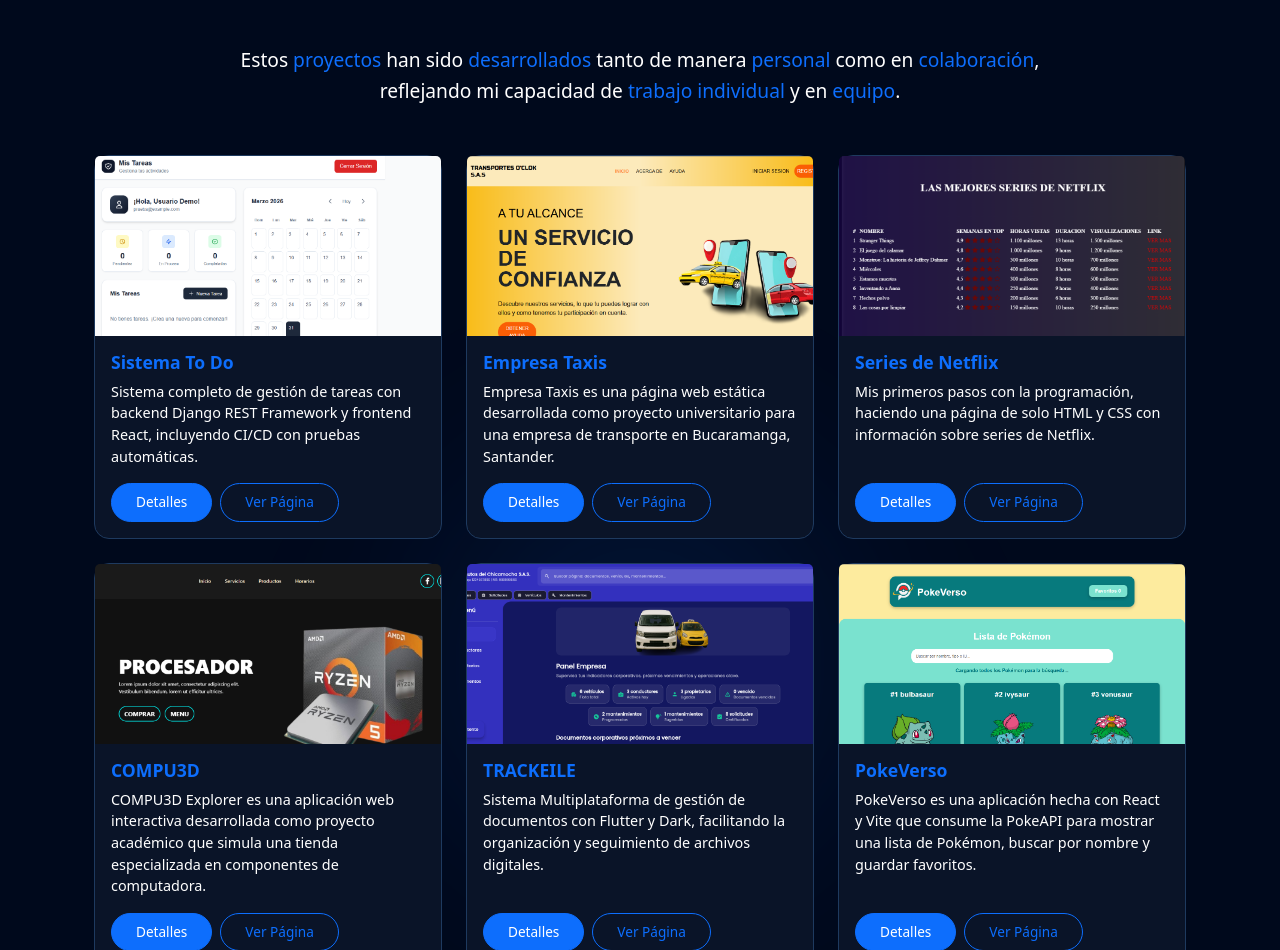
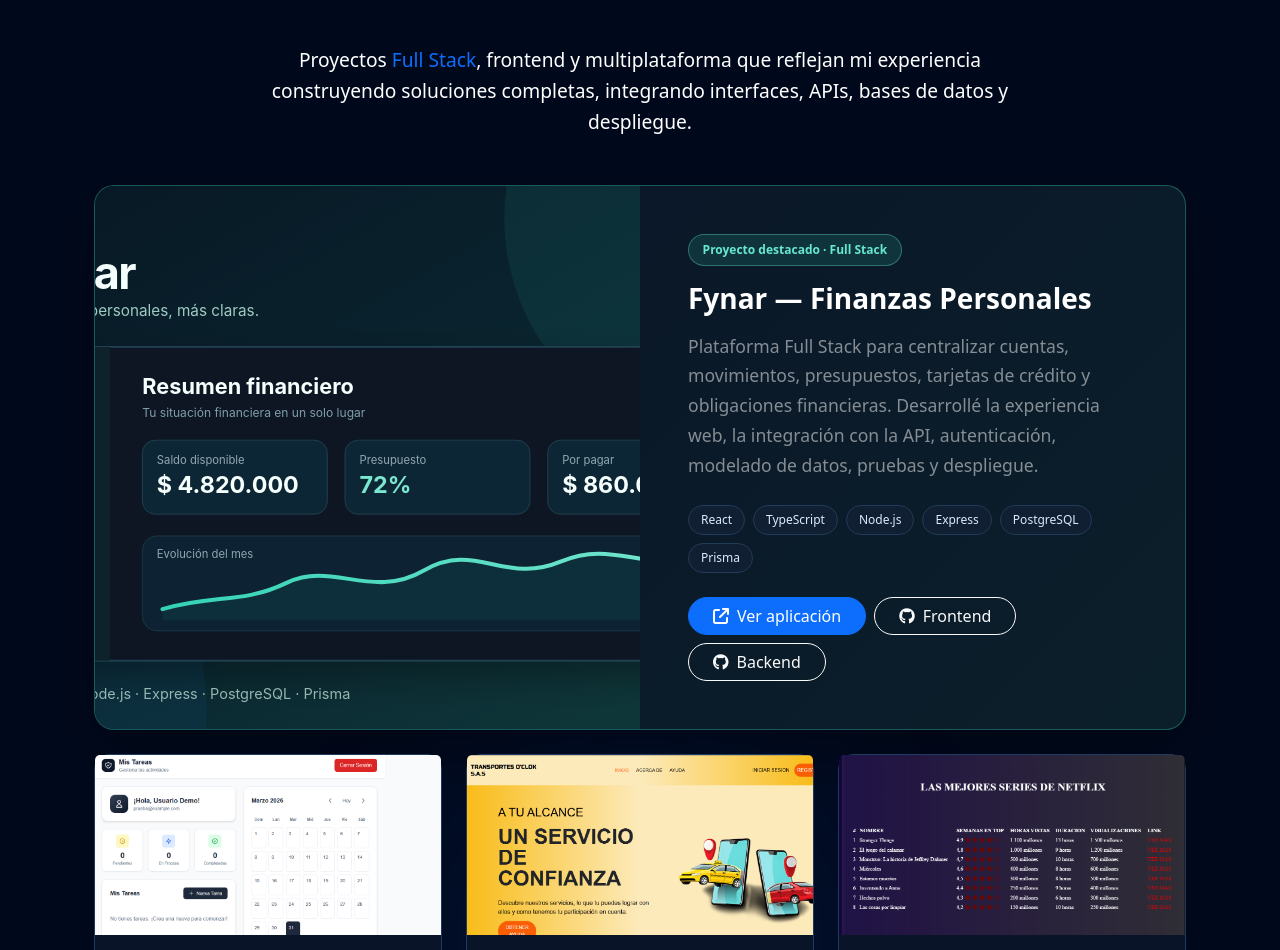
Before and after one commit to MelgarejoMaycol/Portafolio, a React (Vite) app: page / in a window 1280 px wide. Shown: the part 1702-2652 px from the top of the page. Built offline with nearby package versions, Linux system fonts and the light colour scheme.

Commit message:
feat: destacar Fynar y agregar conocimientos en Vue

```diff
--- a/src/components/Herramientas.jsx
+++ b/src/components/Herramientas.jsx
@@ -12,14 +12,20 @@ export default function Herramientas() {
           url: 'https://reactjs.org/'
         },
         {
+          nombre: 'TypeScript',
+          logo: 'https://cdn.jsdelivr.net/gh/devicons/devicon/icons/typescript/typescript-original.svg',
+          url: 'https://www.typescriptlang.org/'
+        },
+        {
           nombre: 'JavaScript',
           logo: 'https://cdn.jsdelivr.net/gh/devicons/devicon/icons/javascript/javascript-original.svg',
           url: 'https://developer.mozilla.org/en-US/docs/Web/JavaScript/'
         },
         {
-          nombre: 'TypeScript',
-          logo: 'https://cdn.jsdelivr.net/gh/devicons/devicon/icons/typescript/typescript-original.svg',
-          url: 'https://www.typescriptlang.org/'
+          nombre: 'Vue.js',
+          logo: 'https://cdn.jsdelivr.net/gh/devicons/devicon/icons/vuejs/vuejs-original.svg',
+          url: 'https://vuejs.org/',
+          nivel: 'Conocimientos'
         },
         {
           nombre: 'HTML5',
@@ -77,14 +83,14 @@ export default function Herramientas() {
       titulo: 'Datos y flujo',
       herramientas: [
         {
+          nombre: 'PostgreSQL',
+          logo: 'https://cdn.jsdelivr.net/gh/devicons/devicon/icons/postgresql/postgresql-original.svg',
+          url: 'https://www.postgresql.org/'
+        },
+        {
           nombre: 'MySQL',
           logo: 'https://cdn.jsdelivr.net/gh/devicons/devicon/icons/mysql/mysql-original.svg',
           url: 'https://www.mysql.com/'
-        },
-        {
-          nombre: 'PostgreSQL',
-          logo: 'https://cdn.jsdelivr.net/gh/devicons/devicon/icons/postgresql/postgresql-original.svg',
-          url: 'https://www.postgresql.org/'
         },
         {
           nombre: 'Git',
@@ -120,12 +126,12 @@ export default function Herramientas() {
 
       <div className="container px-2 px-md-4" style={{ position: 'relative', zIndex: 1 }}>
         <div className="text-center mb-4 mb-md-5">
-          <h2 className="section-title text-white mb-3 mb-md-4">Herramientas y tecnologias</h2>
+          <h2 className="section-title text-white mb-3 mb-md-4">Herramientas y tecnologías</h2>
         </div>
 
         <div className="text-center mb-5">
           <p className="text-primary fw-bold herramientas-resumen">
-            React - TypeScript - Laravel - PHP - Java - Spring Boot - MySQL - PostgreSQL - JavaScript - Node.js - Express - Bootstrap - Git - XAMPP
+            React - TypeScript - JavaScript - Vue.js (conocimientos) - Node.js - Express - Laravel - PHP - Java - Spring Boot - PostgreSQL - MySQL - Bootstrap - Git - XAMPP
           </p>
         </div>
 
@@ -141,7 +147,7 @@ export default function Herramientas() {
                     target="_blank"
                     rel="noopener noreferrer"
                     className="herramientas-item"
-                    title={herramienta.nombre}
+                    title={herramienta.nivel ? `${herramienta.nombre} · ${herramienta.nivel}` : herramienta.nombre}
                   >
                     <div className="herramientas-icon">
                       <img
@@ -150,6 +156,18 @@ export default function Herramientas() {
                       />
                     </div>
                     <span>{herramienta.nombre}</span>
+                    {herramienta.nivel && (
+                      <small
+                        style={{
+                          color: '#8fb9ff',
+                          fontSize: '0.7rem',
+                          marginTop: '0.2rem',
+                          fontWeight: 600
+                        }}
+                      >
+                        {herramienta.nivel}
+                      </small>
+                    )}
                   </a>
                 ))}
               </div>
--- a/src/components/Proyectos.jsx
+++ b/src/components/Proyectos.jsx
@@ -1,4 +1,5 @@
 import React from 'react'
+import ProyectoFynar from '../../public/ProyectoFynar.svg'
 import proyectoToDo from '../../public/Proyecto TO_DO.png'
 import proyectoTaxis from '../../public/ProyectoTaxis.png'
 import proyectoCompu from '../../public/ProyectoCompu3D.png'
@@ -11,6 +12,19 @@ import RecetasFrontTS from '../../public/ProyectoRecetas_Front_TS.png'
 
 export default function Proyectos() {
   const proyectos = [
+    {
+      id: 'fynar',
+      titulo: 'Fynar — Finanzas Personales',
+      descripcion:
+        'Plataforma Full Stack para centralizar cuentas, movimientos, presupuestos, tarjetas de crédito y obligaciones financieras. Desarrollé la experiencia web, la integración con la API, autenticación, modelado de datos, pruebas y despliegue.',
+      imagen: ProyectoFynar,
+      stack: ['React', 'TypeScript', 'Node.js', 'Express', 'PostgreSQL', 'Prisma'],
+      linkDetalles: 'https://github.com/MelgarejoMaycol/frontFynar',
+      linkBackend: 'https://github.com/MelgarejoMaycol/BackFynar',
+      linkPagina: 'https://fynar.vercel.app/',
+      estado: 'completo',
+      destacado: true
+    },
     {
       id: 1,
       titulo: 'Sistema To Do',
@@ -32,7 +46,7 @@ export default function Proyectos() {
     {
       id: 3,
       titulo: 'Series de Netflix',
-      descripcion: 'Mis primeros pasos con la programación, haciendo una página de solo HTML y CSS con información sobre series de Netflix.',
+      descripcion: 'Proyecto inicial de HTML y CSS enfocado en estructura semántica, estilos y presentación de información sobre series de Netflix.',
       imagen: ProyectoSeries,
       linkDetalles: 'https://github.com/MelgarejoMaycol/Series-de-Netflix',
       linkPagina: 'https://melgarejomaycol.github.io/Series-de-Netflix/',
@@ -50,7 +64,7 @@ export default function Proyectos() {
     {
       id: 5,
       titulo: 'TRACKEILE',
-      descripcion: 'Sistema Multiplataforma de gestión de documentos con Flutter y Dark, facilitando la organización y seguimiento de archivos digitales.',
+      descripcion: 'Sistema multiplataforma de gestión documental con Flutter y Dart, orientado a la organización y seguimiento de archivos digitales.',
       imagen: proyectoTrackFile,
       linkDetalles: documentoTrackFile,
       linkPagina: 'https://trackfile.vercel.app/',
@@ -59,7 +73,7 @@ export default function Proyectos() {
     {
       id: 6,
       titulo: 'PokeVerso',
-      descripcion: 'PokeVerso es una aplicación hecha con React y Vite que consume la PokeAPI para mostrar una lista de Pokémon, buscar por nombre y guardar favoritos.',
+      descripcion: 'Aplicación desarrollada con React y Vite que consume la PokeAPI para consultar Pokémon, realizar búsquedas y gestionar favoritos.',
       imagen: ProyectoPokeVerso,
       linkDetalles: 'https://github.com/MelgarejoMaycol/PokeVerso',
       linkPagina: 'https://poke-verso.vercel.app/',
@@ -68,7 +82,7 @@ export default function Proyectos() {
     {
       id: 7,
       titulo: 'Recetas-Api',
-      descripcion: 'API REST para gestionar recetas, usuarios, categorias, ingredientes, preparaciones, comentarios y favoritos, el servidor puede tardar unos minutos en encender la primera vez.',
+      descripcion: 'API REST para gestionar recetas, usuarios, categorías, ingredientes, preparaciones, comentarios y favoritos. El servidor puede tardar unos minutos en iniciar la primera vez.',
       imagen: ProyectoRecetas_Api,
       linkDetalles: 'https://github.com/MelgarejoMaycol/recetas-api',
       linkPagina: 'https://recetas-api-j4p8.onrender.com/',
@@ -77,7 +91,7 @@ export default function Proyectos() {
     {
       id: 8,
       titulo: 'Recetas-Front-TS',
-      descripcion: 'Frontend de la aplicación de recetas, desarrollado con React y TypeScript, consumiendo la API de recetas para mostrar y gestionar recetas, usuarios y favoritos.',
+      descripcion: 'Frontend de la aplicación de recetas desarrollado con React y TypeScript, integrado con una API REST para gestionar recetas, usuarios y favoritos.',
       imagen: RecetasFrontTS,
       linkDetalles: 'https://github.com/MelgarejoMaycol/Recetas-TS',
       linkPagina: 'https://recetas-ts.vercel.app/',
@@ -87,7 +101,6 @@ export default function Proyectos() {
 
   return (
     <section className="proyectos py-3 py-md-5" id="proyectos" style={{ backgroundColor: '#00091c', minHeight: 'auto', position: 'relative', overflow: 'hidden' }}>
-      {/* Luz de fondo */}
       <div
         style={{
           position: 'absolute',
@@ -105,24 +118,115 @@ export default function Proyectos() {
       />
 
       <div className="container px-2 px-md-4" style={{ position: 'relative', zIndex: 1 }}>
-        {/* Título */}
         <div className="text-center mb-4 mb-md-5">
           <h2 className="section-title text-white mb-3 mb-md-4">Proyectos</h2>
         </div>
 
-        {/* Descripción */}
         <div className="text-center mb-5 mb-md-5">
           <p className="text-white" style={{ fontSize: '1.2rem', lineHeight: '1.6', maxWidth: '800px', margin: '0 auto' }}>
-            Estos <span className="text-primary">proyectos</span> han sido <span className="text-primary">desarrollados</span> tanto de manera <span className="text-primary">personal</span> como en <span className="text-primary">colaboración</span>, reflejando mi capacidad de <span className="text-primary">trabajo individual</span> y en <span className="text-primary">equipo</span>.
+            Proyectos <span className="text-primary">Full Stack</span>, frontend y multiplataforma que reflejan mi experiencia construyendo soluciones completas, integrando interfaces, APIs, bases de datos y despliegue.
           </p>
         </div>
 
-        {/* Grid de proyectos */}
         <div className="row g-4">
-          {proyectos.map((proyecto) => (
+          {proyectos.map((proyecto) =>
+            proyecto.destacado ? (
+              <div key={proyecto.id} className="col-12">
+                <div
+                  className="card overflow-hidden"
+                  style={{
+                    background: 'linear-gradient(135deg, #0a1428 0%, #0b1f2a 100%)',
+                    border: '1px solid rgba(50, 208, 178, 0.35)',
+                    borderRadius: '20px',
+                    boxShadow: '0 20px 55px rgba(0, 0, 0, 0.3)'
+                  }}
+                >
+                  <div className="row g-0 align-items-stretch">
+                    <div className="col-lg-6">
+                      <img
+                        src={proyecto.imagen}
+                        alt={proyecto.titulo}
+                        style={{ width: '100%', height: '100%', minHeight: '290px', objectFit: 'cover' }}
+                      />
+                    </div>
+
+                    <div className="col-lg-6">
+                      <div className="card-body p-4 p-lg-5 h-100 d-flex flex-column justify-content-center">
+                        <div className="mb-3">
+                          <span
+                            className="badge rounded-pill"
+                            style={{
+                              backgroundColor: 'rgba(50, 208, 178, 0.14)',
+                              color: '#67e8cf',
+                              border: '1px solid rgba(103, 232, 207, 0.35)',
+                              padding: '0.55rem 0.85rem'
+                            }}
+                          >
+                            Proyecto destacado · Full Stack
+                          </span>
+                        </div>
+
+                        <h3 className="text-white fw-bold mb-3">{proyecto.titulo}</h3>
+
+                        <p className="text-white-50 mb-4" style={{ lineHeight: '1.7' }}>
+                          {proyecto.descripcion}
+                        </p>
+
+                        <div className="d-flex flex-wrap gap-2 mb-4">
+                          {proyecto.stack.map((tecnologia) => (
+                            <span
+                              key={tecnologia}
+                              className="badge rounded-pill"
+                              style={{
+                                backgroundColor: '#111f33',
+                                color: '#dbeafe',
+                                border: '1px solid #233a58',
+                                padding: '0.5rem 0.75rem',
+                                fontWeight: 500
+                              }}
+                            >
+                              {tecnologia}
+                            </span>
+                          ))}
+                        </div>
+
+                        <div className="d-flex flex-wrap gap-2">
+                          <a
+                            href={proyecto.linkPagina}
+                            target="_blank"
+                            rel="noopener noreferrer"
+                            className="btn btn-primary rounded-pill px-4"
+                          >
+                            <i className="fa-solid fa-arrow-up-right-from-square me-2"></i>
+                            Ver aplicación
+                          </a>
+                          <a
+                            href={proyecto.linkDetalles}
+                            target="_blank"
+                            rel="noopener noreferrer"
+                            className="btn btn-outline-light rounded-pill px-4"
+                          >
+                            <i className="fa-brands fa-github me-2"></i>
+                            Frontend
+                          </a>
+                          <a
+                            href={proyecto.linkBackend}
+                            target="_blank"
+                            rel="noopener noreferrer"
+                            className="btn btn-outline-light rounded-pill px-4"
+                          >
+                            <i className="fa-brands fa-github me-2"></i>
+                            Backend
+                          </a>
+                        </div>
+                      </div>
+                    </div>
+                  </div>
+                </div>
+              </div>
+            ) : (
               <div key={proyecto.id} className="col-lg-4 col-md-6 col-12">
                 <div className="card h-100" style={{ backgroundColor: '#0a1428', border: '1px solid #1e3a5f', borderRadius: '15px' }}>
-                {/* Imagen */}
                   <img
                     src={proyecto.imagen}
                     className="card-img-top"
@@ -130,7 +234,6 @@ export default function Proyectos() {
                     style={{ height: '180px', objectFit: 'cover' }}
                   />
 
-                {/* Contenido */}
                   <div className="card-body d-flex flex-column">
                     <h5 className="card-title text-primary fw-bold" style={{ fontSize: '1.1rem' }}>
                       {proyecto.titulo}
@@ -139,14 +242,12 @@ export default function Proyectos() {
                       {proyecto.descripcion}
                     </p>
 
-                  {/* Estado */}
                     {proyecto.estado === 'en-desarrollo' && (
                       <p className="text-info fw-bold mb-2" style={{ fontSize: '0.85rem' }}>
                         EN DESARROLLO
                       </p>
                     )}
 
-                  {/* Botones */}
                     <div className="d-flex gap-2">
                       {proyecto.estado === 'completo' && (
                         <a
@@ -174,7 +275,8 @@ export default function Proyectos() {
                   </div>
                 </div>
               </div>
-          ))}
+            )
+          )}
         </div>
       </div>
     </section>
--- a/src/components/SobreMi.jsx
+++ b/src/components/SobreMi.jsx
@@ -1,21 +1,19 @@
 import avatar from '../../public/avatar2.jpeg';
 import CVPDF from '../assets/CV_MaycolMelgarejo.pdf';
+
 export default function SobreMi() {
   return (
     <section className="sobre-mi py-3 py-md-5" id="sobre" style={{ backgroundColor: '#00091c', minHeight: '100vh' }}>
       <div className="container px-2 px-md-4">
-        {/* Título */}
         <div className="text-center mb-4 mb-md-5">
           <h2 className="section-title text-white mb-3 mb-md-4">Sobre mí!</h2>
         </div>
 
-        {/* Contenido principal */}
         <div className="row align-items-center g-4">
-          {/* Columna izquierda - Descripción */}
           <div className="col-xl-4 col-12 text-white mb-2 mb-xl-0 order-2 order-xl-1">
             <h3 className="text-primary fw-bold mb-2 mb-md-3 h2">Descripción</h3>
             <p className="text-white" style={{ lineHeight: '1.6', fontSize: '0.95rem' }}>
-              Soy <span className="text-primary">estudiante</span> próximo a graduarme de <span className="text-primary">las Unidades Tecnológicas de Santander</span> en la <span className="text-primary">Tecnología en Desarrollo de Sistemas Informáticos</span>. Me desempeño como <span className="text-primary">desarrollador frontend</span>, con conocimientos en <span className="text-primary">desarrollador backend</span> y <span className="text-primary">bases de datos</span>. Me caracterizo por asumir <span className="text-primary">retos</span> con actitud <span className="text-primary">positiva</span> y mantener un <span className="text-primary">aprendizaje constante</span> en el mundo del <span className="text-primary">desarrollo</span>.
+              Soy <span className="text-primary">desarrollador Full Stack</span> y próximo a graduarme de <span className="text-primary">las Unidades Tecnológicas de Santander</span> en la <span className="text-primary">Tecnología en Desarrollo de Sistemas Informáticos</span>. Trabajo principalmente con <span className="text-primary">React, TypeScript y JavaScript</span>, y cuento con <span className="text-primary">conocimientos en Vue.js</span>. También desarrollo APIs, integro bases de datos y construyo soluciones completas con enfoque en <span className="text-primary">mantenibilidad, experiencia de usuario y resolución de problemas</span>.
             </p>
             <div className="mt-3 mt-md-4">
               <button
@@ -34,9 +32,7 @@ export default function SobreMi() {
             </div>
           </div>
 
-          {/* Columna central - Imagen */}
           <div className="col-xl-4 col-12 text-center position-relative my-2 my-xl-0 order-1 order-xl-2">
-            {/* Destello/Glow detrás de la imagen */}
             <div className="avatar-glow" />
 
             <img
@@ -46,17 +42,14 @@ export default function SobreMi() {
             />
           </div>
 
-          {/* Columna derecha - Detalles */}
           <div className="col-xl-4 col-12 text-white order-3 order-xl-3">
             <h3 className="text-primary fw-bold mb-3 mb-md-4 h2">Detalles</h3>
 
-            {/* Nombre */}
             <div className="mb-3 mb-md-4">
               <p className="text-primary fw-bold mb-1" style={{ fontSize: '0.9rem' }}>Nombre:</p>
               <p className="text-white" style={{ fontSize: '0.95rem' }}>Maycol Melgarejo</p>
             </div>
 
-            {/* Edad */}
             <div className="mb-3 mb-md-4">
               <p className="text-primary fw-bold mb-1" style={{ fontSize: '0.9rem' }}>Edad:</p>
               <p className="text-white" style={{ fontSize: '0.95rem' }}>
@@ -73,16 +66,13 @@ export default function SobreMi() {
                   return `${edad} años`;
                 })()}
               </p>
-
             </div>
 
-            {/* Ubicación */}
             <div className="mb-3 mb-md-4">
               <p className="text-primary fw-bold mb-1" style={{ fontSize: '0.9rem' }}>Ubicación:</p>
               <p className="text-white" style={{ fontSize: '0.95rem' }}>Bucaramanga, Santander</p>
             </div>
 
-            {/* Redes sociales */}
             <div className="mt-4 mt-md-5">
               <p className="text-primary fw-bold mb-2 mb-md-3" style={{ fontSize: '0.9rem' }}>Sígueme:</p>
               <div className="d-flex gap-3">
```
Also changed, not shown: public/ProyectoFynar.svg (added). Lines whose indentation alone changed are shown as unchanged.
